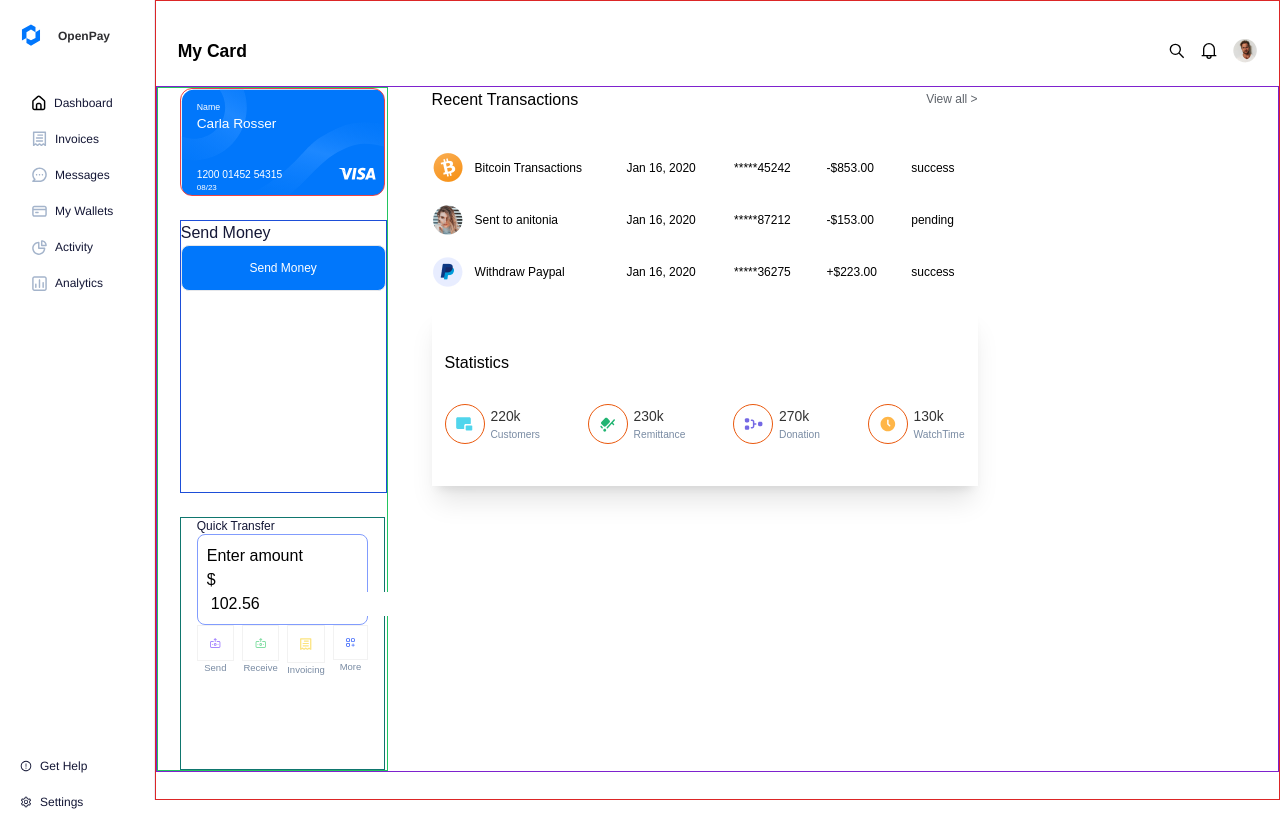
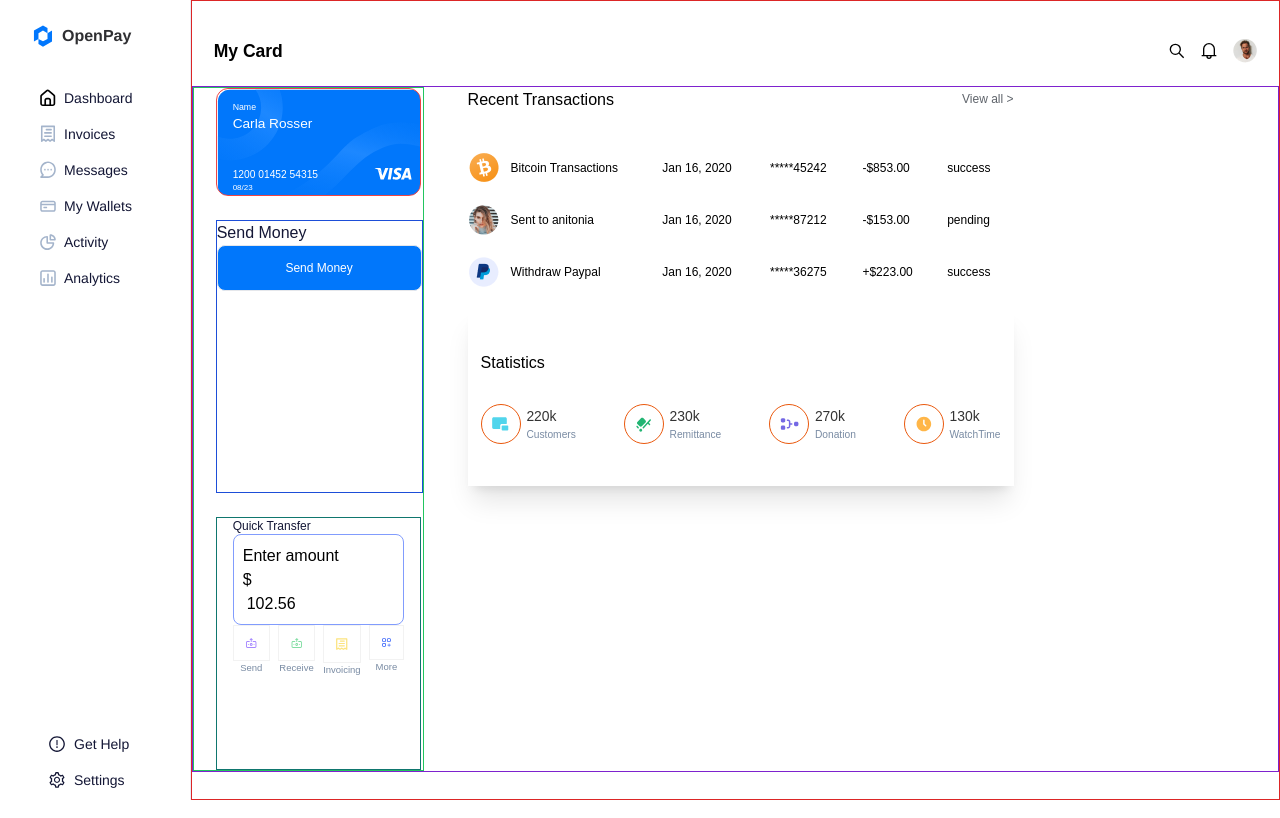
Before and after one commit to davidadediji/Bank-Dashboard, a React (Vite) app: page /dashboard in a window 1280 px wide. Built offline with nearby package versions, Linux system fonts and the light colour scheme.

Commit message:
refactor:side bar

```diff
--- a/src/components/Input.tsx
+++ b/src/components/Input.tsx
@@ -5,7 +5,7 @@ const Input = () => {
 		<div className=' border border-[#819CFD] rounded-lg pl-[0.567rem] pt-[0.567rem] pb-[0.496rem]'>
 			<p className=''>Enter amount</p>
 			<span>$</span>
-			<input className=' outline-none pl-1 appearance-none' type='number' defaultValue={102.56} />
+			<input className=' outline-none pl-1 appearance-none w-full' type='number' defaultValue={102.56} />
 		</div>
 	);
 }
--- a/src/layouts/sidebar.tsx
+++ b/src/layouts/sidebar.tsx
@@ -5,20 +5,20 @@ import { AiOutlineExclamationCircle, AiOutlineSetting } from 'react-icons/ai';
 
 export default function Sidebar() {
 	return (
-		<section className=' w-44 border-r border-[#E8ECF5] h-screen flex flex-col gap-5'>
-			<section className='flex gap-4 mb-5 mt-6 text-openpay-dark font-semibold items-center pl-5 cursor-pointer'>
+		<section className=' w-56 border-r border-[#E8ECF5] h-screen flex flex-col'>
+			<section className='flex mb-8 mt-6 text-openpay-dark font-semibold items-center pl-8 gap-2 cursor-pointer'>
 				<section>
 					<img src={OpenPayLogo} alt='' />
 				</section>
-				<p className='text-xs'>OpenPay</p>
+				<p className='text-base'>OpenPay</p>
 			</section>
 
-			<ul className=' text-openpay-gray font-normal text-xs'>
+			<ul className=' text-openpay-gray font-normal text-sm'>
 				{menuItems.map((item) => {
 					return (
-						<li className='last:m-0 mb-1 cursor-pointer'>
-							<p className='ml-5 flex gap-2 h-full pl-3 py-[8px] hover:bg-openpay-light-blue items-center'>
-								<img src={item.icon} />
+						<li className='flex cursor-pointer hover:border-l-[2.98px] hover:border-l-openpay-blue '>
+							<p className='flex hover:bg-openpay-light-blue hover:text-openpay-btn-blue ml-7 gap-2 w-[137.8px] pl-3 py-2 items-center'>
+								<img src={item.icon} className='w-4' />
 								<span className=''>{item.itemName}</span>
 							</p>
 						</li>
@@ -26,16 +26,16 @@ export default function Sidebar() {
 				})}
 			</ul>
 
-			<ul className='text-openpay-gray font-normal text-xs pt-[430.99px]'>
-				<li className='mb-1 cursor-pointer'>
-					<p className='ml-5 flex gap-2 h-full py-[8px] items-center'>
-						<AiOutlineExclamationCircle />
+			<ul className='text-openpay-gray font-normal text-sm mt-[430px]'>
+				<li className='flex items-center cursor-pointer '>
+					<p className='flex ml-9 gap-2 w-[137.8px] pl-3 py-2 items-center'>
+						<AiOutlineExclamationCircle className='text-lg'/>
 						<span>Get Help</span>
 					</p>
 				</li>
-				<li className='cursor-pointer'>
-					<p className='ml-5 flex gap-2 h-full py-[8px] items-center'>
-						<AiOutlineSetting />
+				<li className='flex items-center cursor-pointer '>
+					<p className='flex ml-9 gap-2 w-[137.8px] pl-3 py-2 items-center'>
+						<AiOutlineSetting className='text-lg' />
 						<span>Settings</span>
 					</p>
 				</li>
--- a/src/layouts/transaction.tsx
+++ b/src/layouts/transaction.tsx
@@ -1,7 +1,7 @@
 import Visa from '../assets/icons/visalogo.svg';
 import { actions } from '../data/actions';
-import Button from '../components/button'
-import Input from '../components/input';
+import Button from '../components/Button'
+import Input from '../components/Input';
 
 export default function Transaction() {
 	return (
```
Also changed, not shown: src/components/Button.tsx (renamed from src/components/button.tsx).
